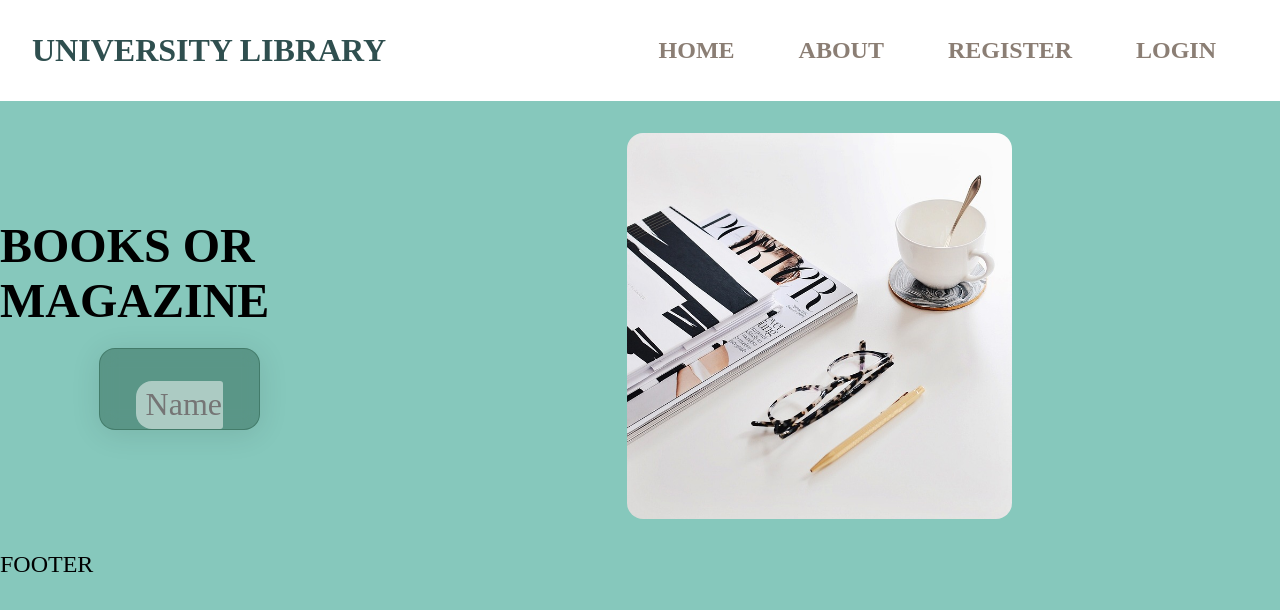
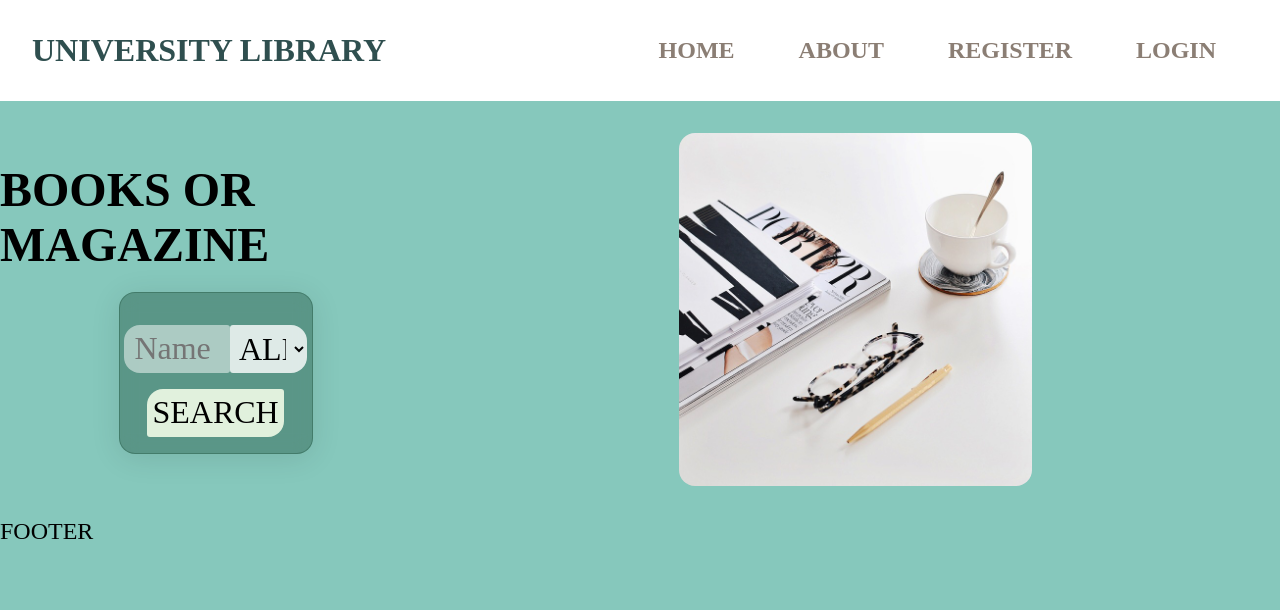
Before and after one commit to mbozkayaGitHub/University-Library, a React (Create React App) app: page / in a window 1280 px wide. Shown: the top 610 px of the page. Built offline with nearby package versions, Linux system fonts and the light colour scheme; a web font is replaced by a local one.

Commit message:
SearchButton

```diff
--- a/src/components/header/Header.jsx
+++ b/src/components/header/Header.jsx
@@ -1,5 +1,5 @@
 import React from 'react'
-import { HeaderContainer, HeaderForm, HeaderTitle, SearchInput } from './Header.style';
+import { HeaderButton, HeaderContainer, HeaderForm, HeaderTitle, SearchInput, SelectBox } from './Header.style';
 
 const Header = () => {
   return (
@@ -7,6 +7,13 @@ const Header = () => {
   <HeaderTitle> Books or Magazine</HeaderTitle>
   <HeaderForm>
     <SearchInput type="text" placeholder="name" required />
+
+    <SelectBox>
+      <option value="">All</option>
+    </SelectBox>
+    <HeaderButton type="submit" >
+Search
+    </HeaderButton>
   </HeaderForm>
  </HeaderContainer>
 
```
